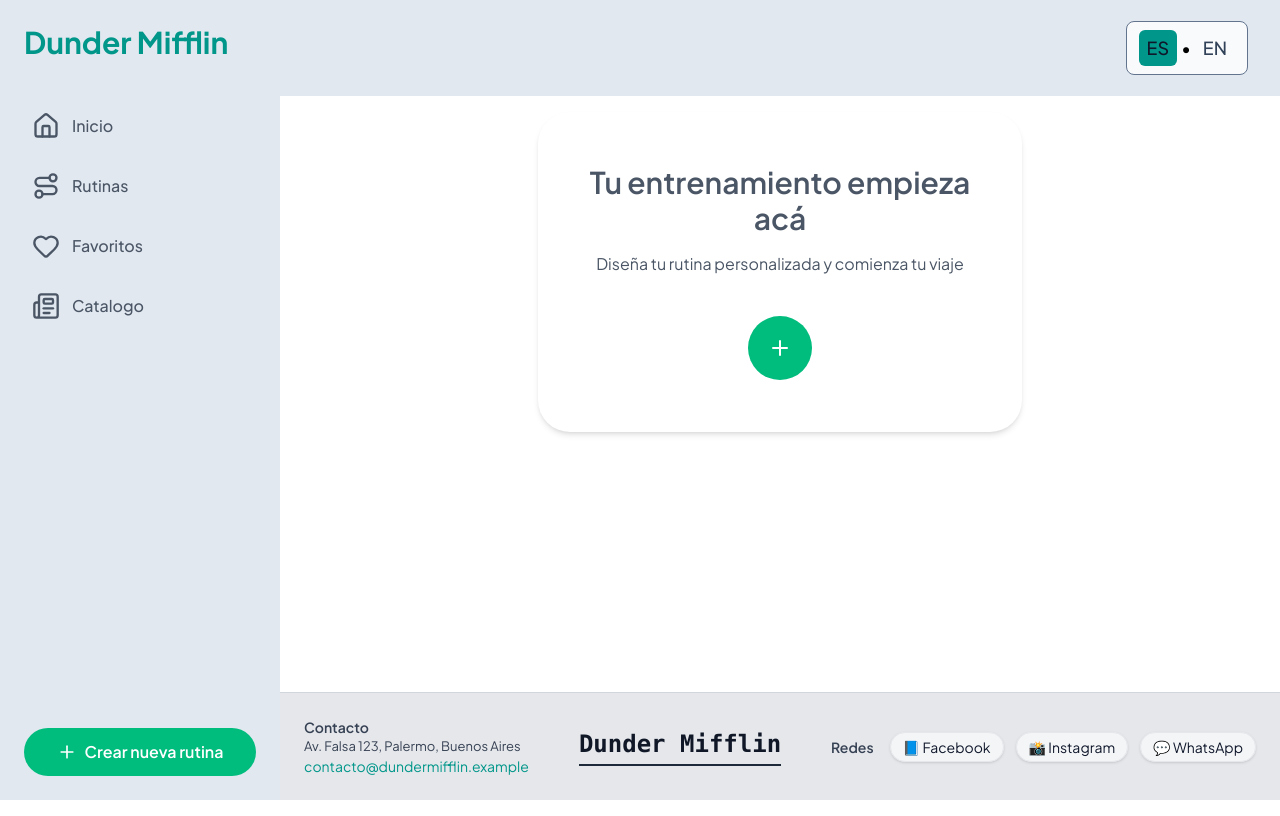
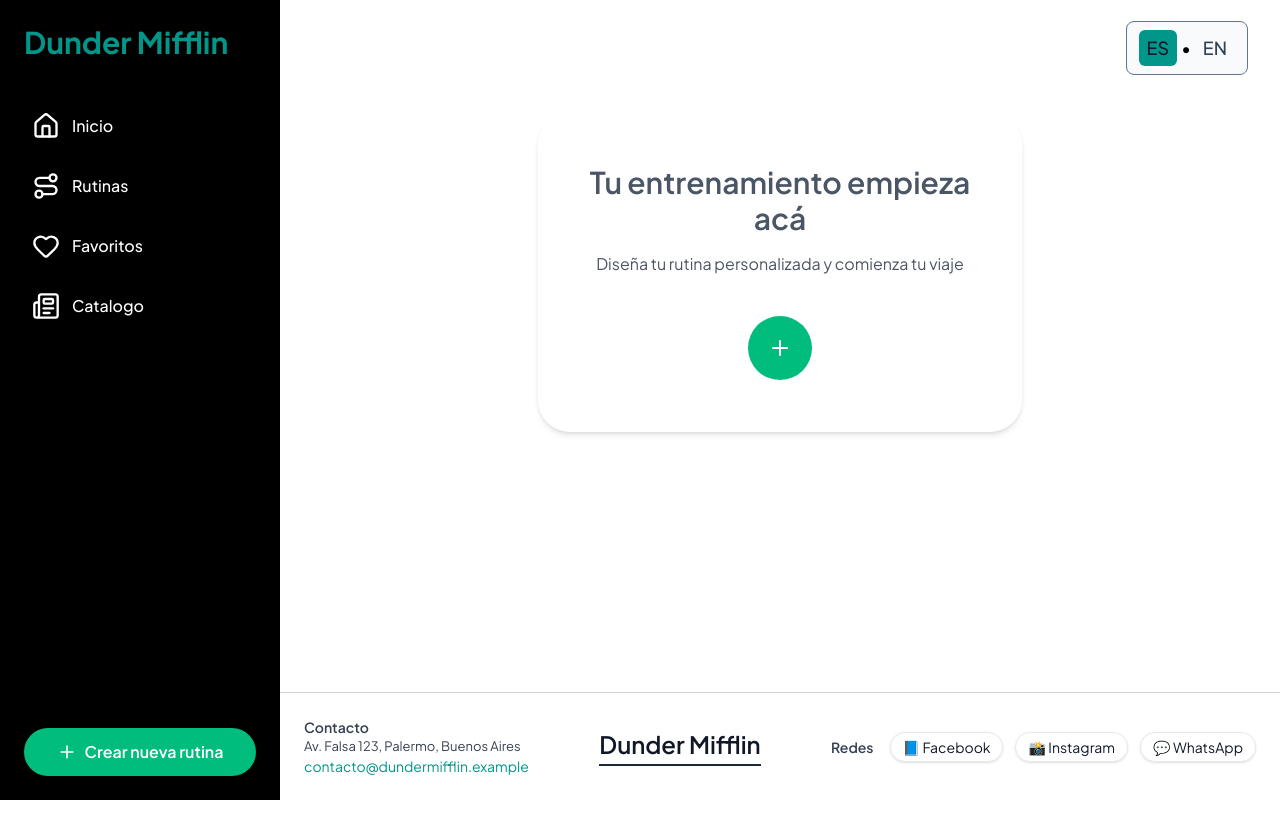
Before and after one commit to Dana-18/PWA-TP2, a React (Vite) app in the folder PWA-TP2/: page / in a window 1280 px wide. Built offline with nearby package versions, Linux system fonts and the light colour scheme; no server answers.

Commit message:
cambio de colores en el home, falta replicarlo en el resto de vistas

```diff
--- a/PWA-TP2/index.html
+++ b/PWA-TP2/index.html
@@ -8,7 +8,7 @@
 <link rel="preconnect" href="https://fonts.gstatic.com" crossorigin>
 <link href="https://fonts.googleapis.com/css2?family=Plus+Jakarta+Sans:wght@400;500;600;700;800&display=swap" rel="stylesheet">    <title>pwa-tp2</title>
   </head>
-  <body>
+  <body class="font-sans">
     <div id="root"></div>
     <script type="module" src="/src/main.jsx"></script>
   </body>
--- a/PWA-TP2/src/Components/Footer/Footer.jsx
+++ b/PWA-TP2/src/Components/Footer/Footer.jsx
@@ -11,28 +11,28 @@ export default function Footer({
 
     const { t } = useTranslation();
     return (
-        <footer className="bg-gray-200 md:rounded-none rounded-xl p-4 sm:p-6  border-t border-gray-300 pt-4 flex flex-col sm:flex-row items-center justify-between gap-4">
+        <footer className="bg-white md:rounded-none rounded-xl p-4 sm:p-6  border-t border-gray-300 pt-4 flex flex-col sm:flex-row items-center justify-between gap-4">
 
                 <div className="text-sm text-gray-700 text-center sm:text-left">
                     <div className="font-semibold">{t("footer.contact")}</div>
-                    <div className="text-[13px]">Av. Falsa 123, Palermo, Buenos Aires</div>
+                    <div className="text-[13px] font-sans">Av. Falsa 123, Palermo, Buenos Aires</div>
                     <a href="mailto:contacto@dundermifflin.example" className="text-teal-600 hover:underline">contacto@dundermifflin.example</a>
                 </div>
 
-                <div className="text-xl sm:text-2xl font-mono font-semibold text-gray-900 border-b-2 border-gray-800 pb-1 inline-block md:min-w-max">
+                <div className="text-xl font-sans sm:text-2xl font-mono font-semibold text-gray-900 border-b-2 border-gray-800 pb-1 inline-block md:min-w-max">
                     {groupName}
                 </div>
 
                 <div className="flex flex-col sm:flex-row items-center gap-4">
                     <div className="text-sm text-gray-700 font-semibold">Redes</div>
                     <div className="flex items-center gap-3">
-                        <a href="https://www.facebook.com/dundermifflin-fake" target="_blank" rel="noreferrer" aria-label="Facebook" className="px-3 py-1 rounded-full bg-white/60 hover:bg-white shadow-sm border border-gray-200 text-sm">
+                        <a href="https://www.facebook.com/dundermifflin-fake" target="_blank" rel="noreferrer" aria-label="Facebook" className="font-sans px-3 py-1 rounded-full bg-white/60 hover:bg-white shadow-sm border border-gray-200 text-sm">
                             📘 Facebook
                         </a>
-                        <a href="https://www.instagram.com/dundermifflin-fake" target="_blank" rel="noreferrer" aria-label="Instagram" className="px-3 py-1 rounded-full bg-white/60 hover:bg-white shadow-sm border border-gray-200 text-sm">
+                        <a href="https://www.instagram.com/dundermifflin-fake" target="_blank" rel="noreferrer" aria-label="Instagram" className="font-sans px-3 py-1 rounded-full bg-white/60 hover:bg-white shadow-sm border border-gray-200 text-sm">
                             📸 Instagram
                         </a>
-                        <a href="https://wa.me/5491123456789" target="_blank" rel="noreferrer" aria-label="WhatsApp" className="px-3 py-1 rounded-full bg-white/60 hover:bg-white shadow-sm border border-gray-200 text-sm">
+                        <a href="https://wa.me/5491123456789" target="_blank" rel="noreferrer" aria-label="WhatsApp" className="font-sans px-3 py-1 rounded-full bg-white/60 hover:bg-white shadow-sm border border-gray-200 text-sm">
                             💬 WhatsApp
                         </a>
                     </div>
--- a/PWA-TP2/src/Components/Header/Header.jsx
+++ b/PWA-TP2/src/Components/Header/Header.jsx
@@ -8,7 +8,7 @@ import React from "react";
 export default function Header() {
 
     return (
-        <header className="bg-slate-200 md:h-24 sm:h-16 w-full sticky p-2 border-none flex items-center gap-4">
+        <header className="bg-white md:h-24 sm:h-16 w-full sticky p-2 border-none flex items-center gap-4">
                 <div className="ml-auto gap-2 sm:gap-4">
                     <LanguageSwitcher />
                 </div>
--- a/PWA-TP2/src/Components/MainCard.jsx
+++ b/PWA-TP2/src/Components/MainCard.jsx
@@ -9,7 +9,7 @@ export default function MainCard ({rutinaActiva}) {
     const rutinaActivaData = rutinas ? rutinas.find(rutina => rutina.id === parseInt(rutinaActiva)) : null;
     console.log("Rutina Activa Data:", rutinaActivaData);
     return (
-        <div className="flex items-start justify-self-center flex-col md:w-3/4 w-full rounded-3xl bg-[#141314] p-6 shadow-sm md:ml-15 mt-4">
+        <div className="flex items-center flex-col md:w-3/4 w-full rounded-3xl bg-[#141314] p-6 shadow-sm md:ml-15 mt-4">
             <div className="grid grid-cols-4 gap-4 items-start w-full">
                 <Title className="col-span-3 text-emerald-500" titulo={rutinaActivaData.name} size="medium" >
                     <Badge className="ml-3 bg-[#10B981] text-white" text="ACTIVA" />
--- a/PWA-TP2/src/Components/MainContent.jsx
+++ b/PWA-TP2/src/Components/MainContent.jsx
@@ -18,7 +18,7 @@ export default function MainContent ({className}) {
     } else {
          return (
         <>
-            <main className={`bg-white gap-4 flex flex-col justify-center p-4 md:px-24 ${className}`}>
+            <main className={`bg-white flex  gap-4 flex flex-col justify-center p-4 md:px-24 ${className}`}>
                 <Title titulo="Mis Rutinas" className="text-teal-600" descripcion="Tu espacio de crecimiento."/>
                 <MainCard rutinaActiva={rutinaActivaId}/>
                 <RoutineArchive />
--- a/PWA-TP2/src/Components/Sidebar/Sidebar.jsx
+++ b/PWA-TP2/src/Components/Sidebar/Sidebar.jsx
@@ -9,9 +9,9 @@ export default function Sidebar() {
     return (
         <>
             <aside id="sidebar" role="navigation" className={`fixed inset-y-0 left-0 z-40 w-72 bg-slate-50 border-none relative transition-transform duration-300 ease-in-out transform ${isOpen ? 'translate-x-0' : '-translate-x-full'} md:static md:translate-x-0 md:left-0 md:right-auto md:shadow-none md:w-full md:border-r md:border-l-0 md:bg-slate-200`}>
-                <div className="flex h-full flex-col justify-between relative">
+                <div className="flex h-full bg-black flex-col justify-between relative">
                     <div>
-                        <div className="flex items-center justify-between border-b border-gray-200 p-6 md:border-b-0 md:bg-slate-200">
+                        <div className="flex items-center justify-between border-b border-gray-200 p-6 md:border-b-0 md:bg-black">
 
                                 <h1 className="text-base sm:text-3xl md:font-bold font-medium text-teal-600 ">Dunder Mifflin</h1>
 
--- a/PWA-TP2/src/Components/Sidebar/SidebarItems.jsx
+++ b/PWA-TP2/src/Components/Sidebar/SidebarItems.jsx
@@ -27,7 +27,7 @@ export default function SidebarItems() {
                 type="button"
                 onClick={() => item.route && navigate(item.route)}
                 disabled={!item.route}
-                className="cursor-pointer w-full text-left flex items-center gap-3 px-4 py-3 text-gray-600 hover:text-gray-900 hover:bg-gray-50 rounded-lg transition-colors duration-200 disabled:opacity-50 disabled:cursor-not-allowed"
+                className="cursor-pointer w-full text-white text-left flex items-center gap-3 px-4 py-3 text-gray-600 hover:text-gray-900 hover:bg-gray-50 rounded-lg transition-colors duration-200 disabled:opacity-50 disabled:cursor-not-allowed"
               >
                 <Icon className="w-7 h-7" />
                 <span className="text-medium  hover:text-emerald-500 hover:scale-110 font-medium">{item.name}</span>
--- a/PWA-TP2/src/main.jsx
+++ b/PWA-TP2/src/main.jsx
@@ -1,5 +1,4 @@
 import { StrictMode } from 'react'
-import { useEffect, useState } from "react";
 import { createRoot } from 'react-dom/client'
 import { createBrowserRouter, RouterProvider } from "react-router";
 import { Routes } from '../src/const/routes.js'
```
Also changed, not shown: PWA-TP2/src/utils/gym2.avif (added).
